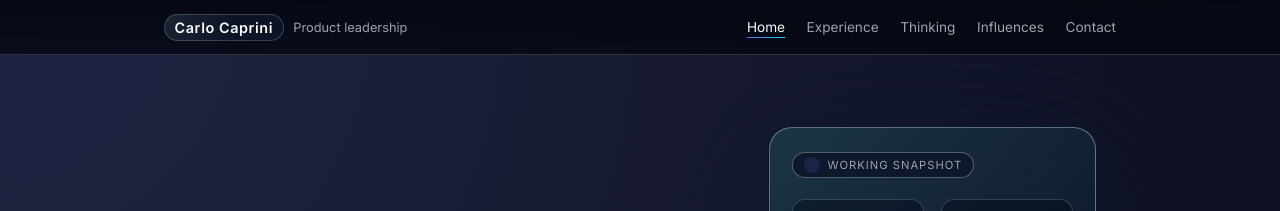
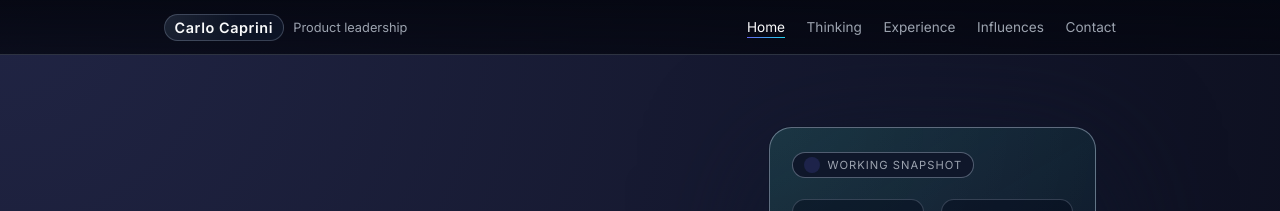
Before and after one commit to carlocaprini/carlocaprini.github.io, a Jekyll site: the page built from index.md, in a window 1280 px wide. Shown: the top 211 px of the page. Built offline with Jekyll 4.4.1, drawn with Linux system fonts in a browser that asks for light colours.

Commit message:
Align primary navigation order

```diff
--- a/_layouts/default.html
+++ b/_layouts/default.html
@@ -31,8 +31,8 @@
           <nav class="nav-right">
             <a href="{{ '/' | relative_url }}" {% if is_home %}class="is-active" aria-current="page"{% endif %}>Home</a>
             <!-- <a href="{{ '/' | relative_url }}#about">About</a> -->
+            <a href="{{ '/thinking/' | relative_url }}" {% if is_thinking %}class="is-active" aria-current="page"{% endif %}>Thinking</a>
             <a href="{{ '/experience/' | relative_url }}" {% if is_experience %}class="is-active" aria-current="page"{% endif %}>Experience</a>
-            <a href="{{ '/thinking/' | relative_url }}" {% if is_thinking %}class="is-active" aria-current="page"{% endif %}>Thinking</a>
             <a href="{{ '/influences/' | relative_url }}" {% if is_influences %}class="is-active" aria-current="page"{% endif %}>Influences</a>
             <a href="{{ '/' | relative_url }}#contact">Contact</a>
           </nav>
```
